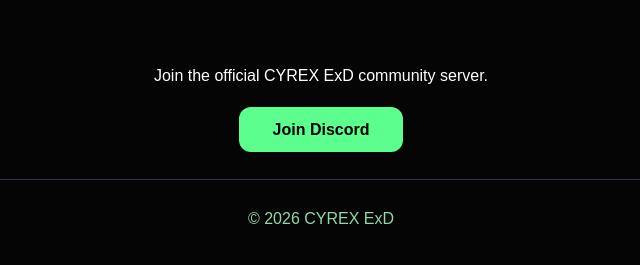
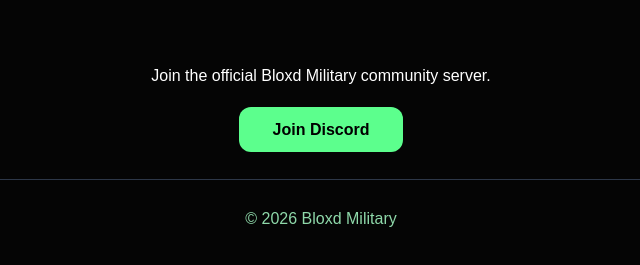
Before and after one commit to NoChillYT/bloxd.millitary.rp, a plain HTML site: page discord.html in a window 1280 px wide. Shown: the part 205-470 px from the top of the page, 319-959 px from the left. Drawn offline with Linux system fonts and the light colour scheme.

Commit message:
Update discord.html

```diff
--- a/discord.html
+++ b/discord.html
@@ -3,7 +3,7 @@
 <head>
     <meta charset="UTF-8">
     <meta name="viewport" content="width=device-width, initial-scale=1.0">
-    <title>CYREX ExD Discord</title>
+    <title>Bloxd Millitary Discord</title>
     <link rel="stylesheet" href="style.css">
     <link rel="icon" type="image/jpg" href="logo.jpg">
     <link rel="apple-touch-icon" href="logo.jpg">
@@ -31,15 +31,15 @@
 </section>
 
 <div class="discord-box">
-    <p>Join the official CYREX ExD community server.</p>
+    <p>Join the official Bloxd Military community server.</p>
     <br> <br>
-    <a class="main-btn" href="https://discord.gg/XNywY7KCN4">
+    <a class="main-btn" href="https://discord.gg/paRKmACse4">
         Join Discord
     </a>
 </div>
 
 <footer>
-    <p>© 2026 CYREX ExD</p>
+    <p>© 2026 Bloxd Military</p>
 </footer>
 
 </body>
```
